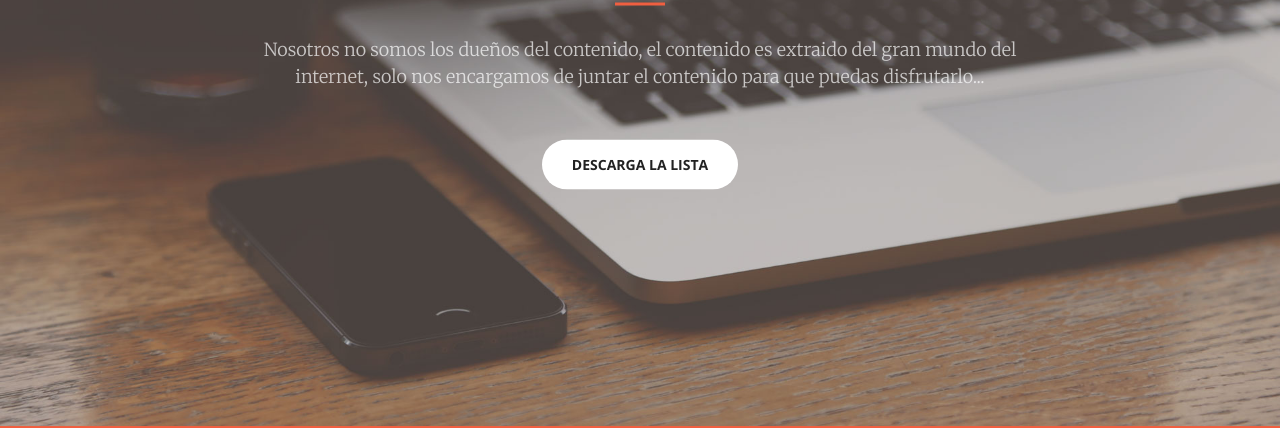
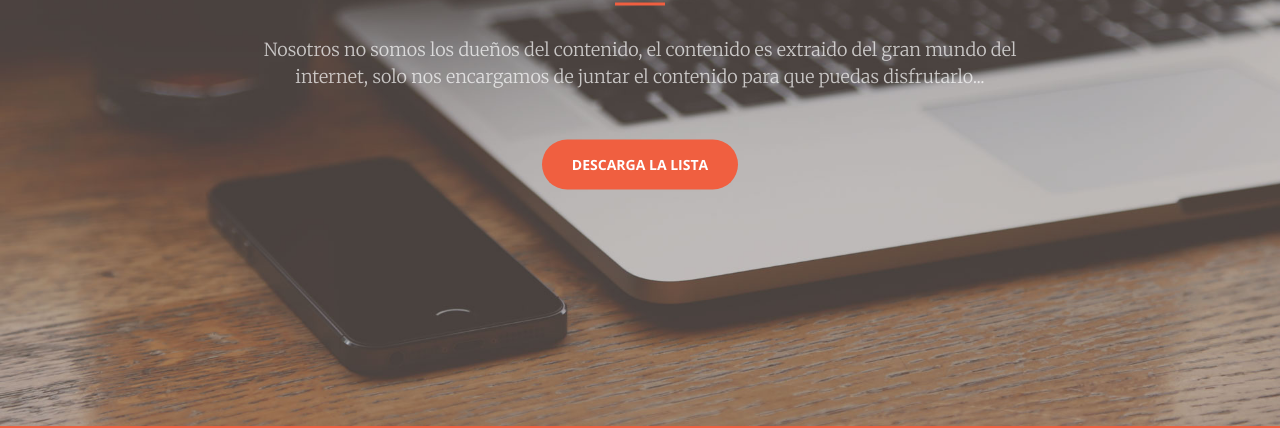
Before and after one commit to games67/G67web, a website: page index.html in a window 1280 px wide. Shown: the part 374-802 px from the top of the page. Drawn offline with nearby package versions, Linux system fonts and the light colour scheme.

Commit message:
Update index.html

```diff
--- a/index.html
+++ b/index.html
@@ -74,7 +74,7 @@
                 <h1 id="homeHeading">Bienvenido a las listas remotas m3u de G67</h1>
                 <hr>
                 <p>Nosotros no somos los  dueños del contenido, el contenido es extraido del gran mundo del internet, solo nos encargamos de juntar el contenido para que puedas disfrutarlo...</p>
-                <a href="http://startbootstrap.com/template-overviews/creative/" class="btn btn-default btn-xl sr-button">DESCARGA LA LISTA</a>
+                <a href="#about" class="btn btn-primary btn-xl page-scroll">DESCARGA LA LISTA</a>
             </div>
         </div>
     </header>
```
